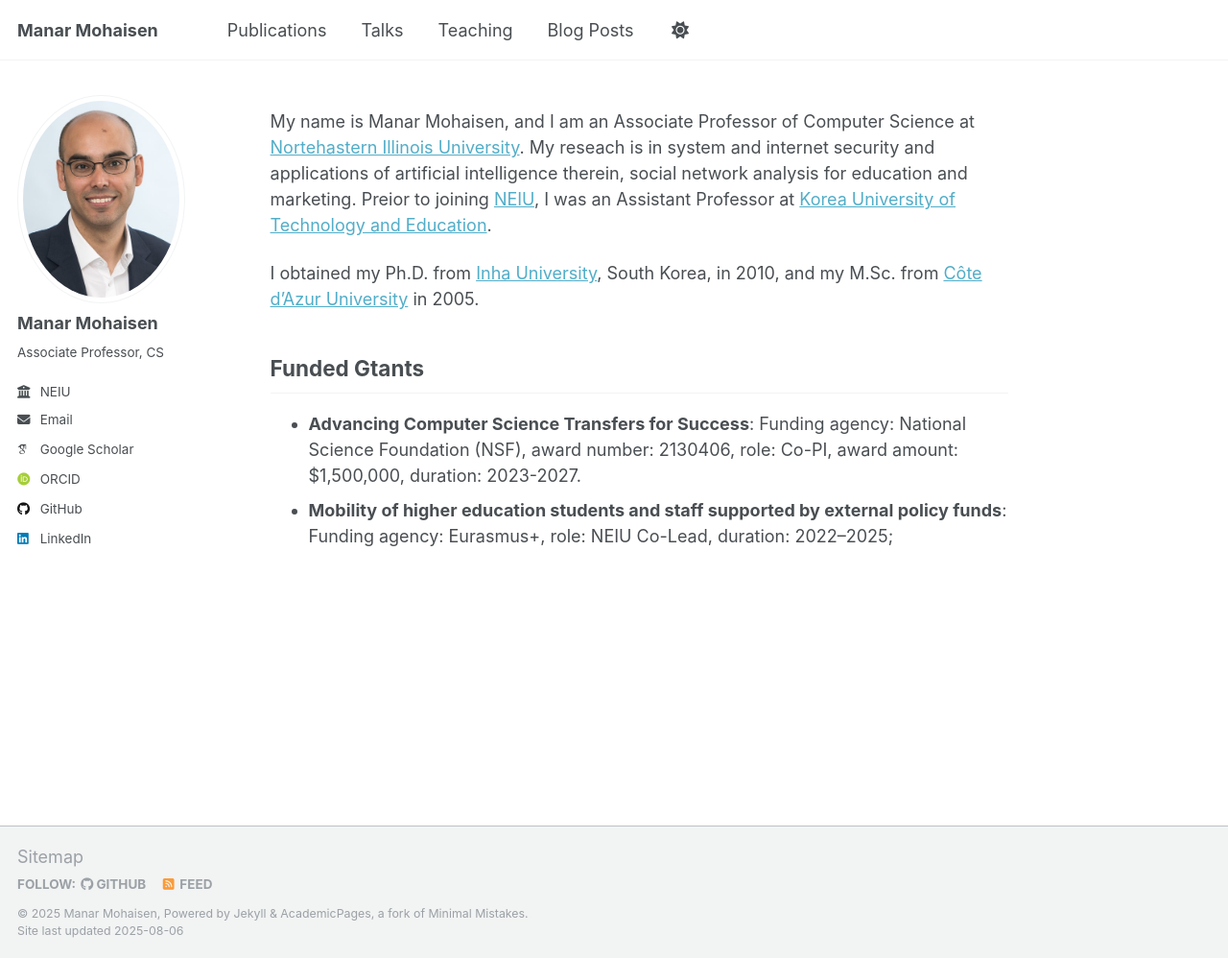
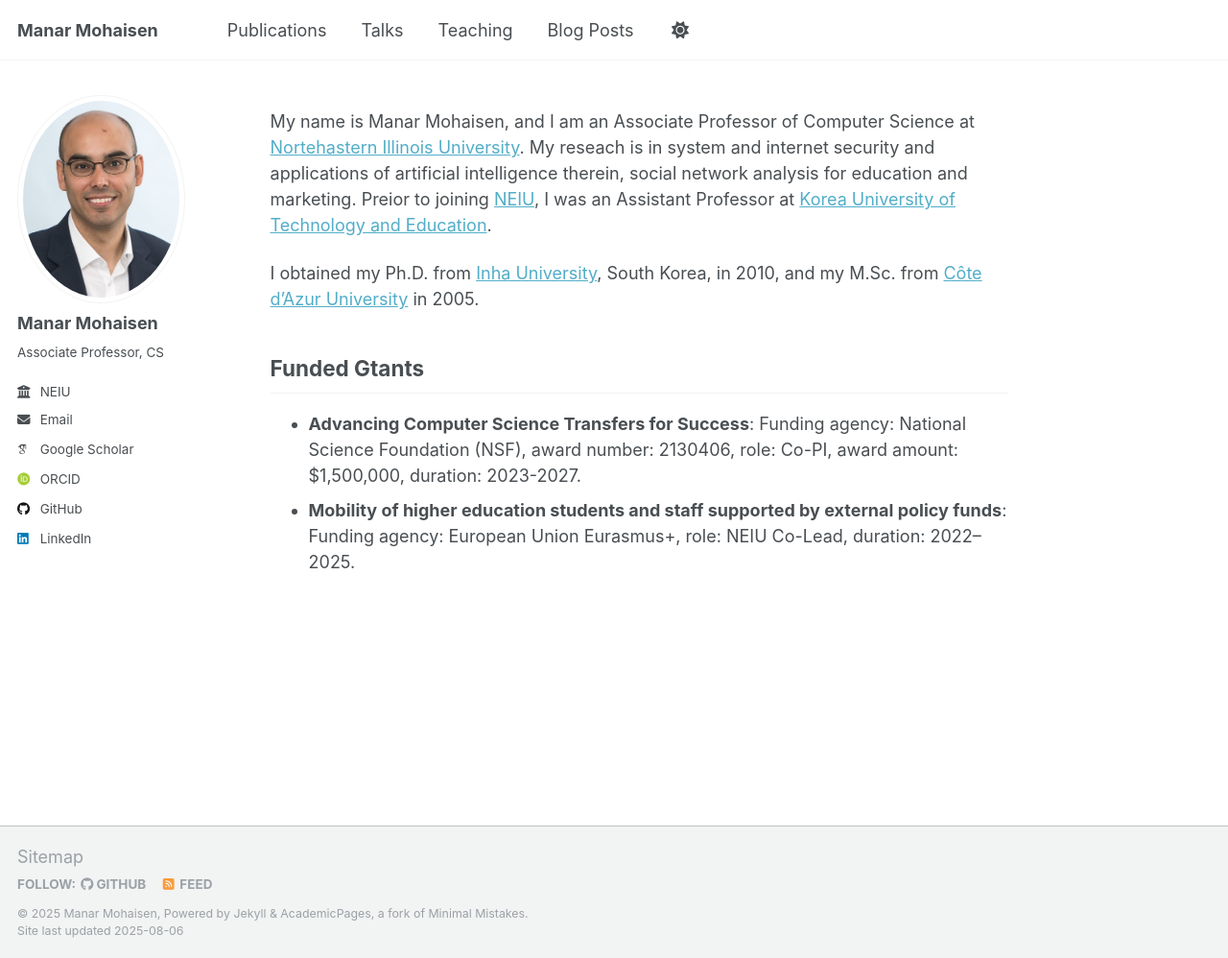
Before and after one commit to manarmohaisen/manarmohaisen.github.io, a Jekyll site: the page built from _pages/about.md, in a window 1280 px wide and 998 px high. Shown: the whole window at 96% size. Built offline with Jekyll 4.4.1, drawn with Linux system fonts in a browser that asks for light colours; some web fonts are replaced; a script that is not in the unit is left out.

Commit message:
Update about.md

```diff
--- a/_pages/about.md
+++ b/_pages/about.md
@@ -15,7 +15,7 @@ I obtained my Ph.D. from [Inha University](inha.ac.kr), South Korea, in 2010, an
 Funded Gtants
 -------
 - **Advancing Computer Science Transfers for Success**: Funding agency: National Science Foundation (NSF), award number: 2130406, role: Co-PI, award amount: $1,500,000, duration: 2023-2027.
-- **Mobility of higher education students and staff supported by external policy funds**: Funding agency: Eurasmus+, role: NEIU Co-Lead, duration: 2022–2025;
+- **Mobility of higher education students and staff supported by external policy funds**: Funding agency: European Union Eurasmus+, role: NEIU Co-Lead, duration: 2022–2025.
 
 <!--
  <section>
```
